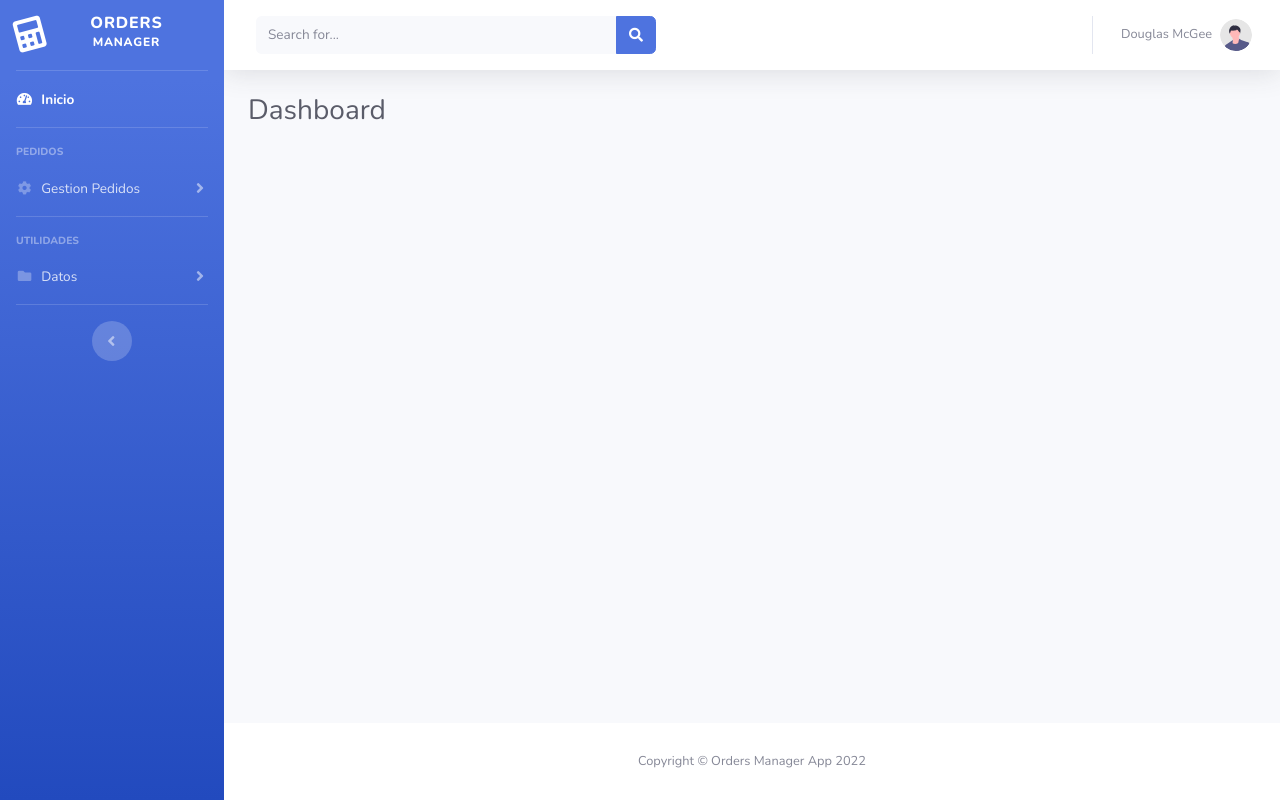
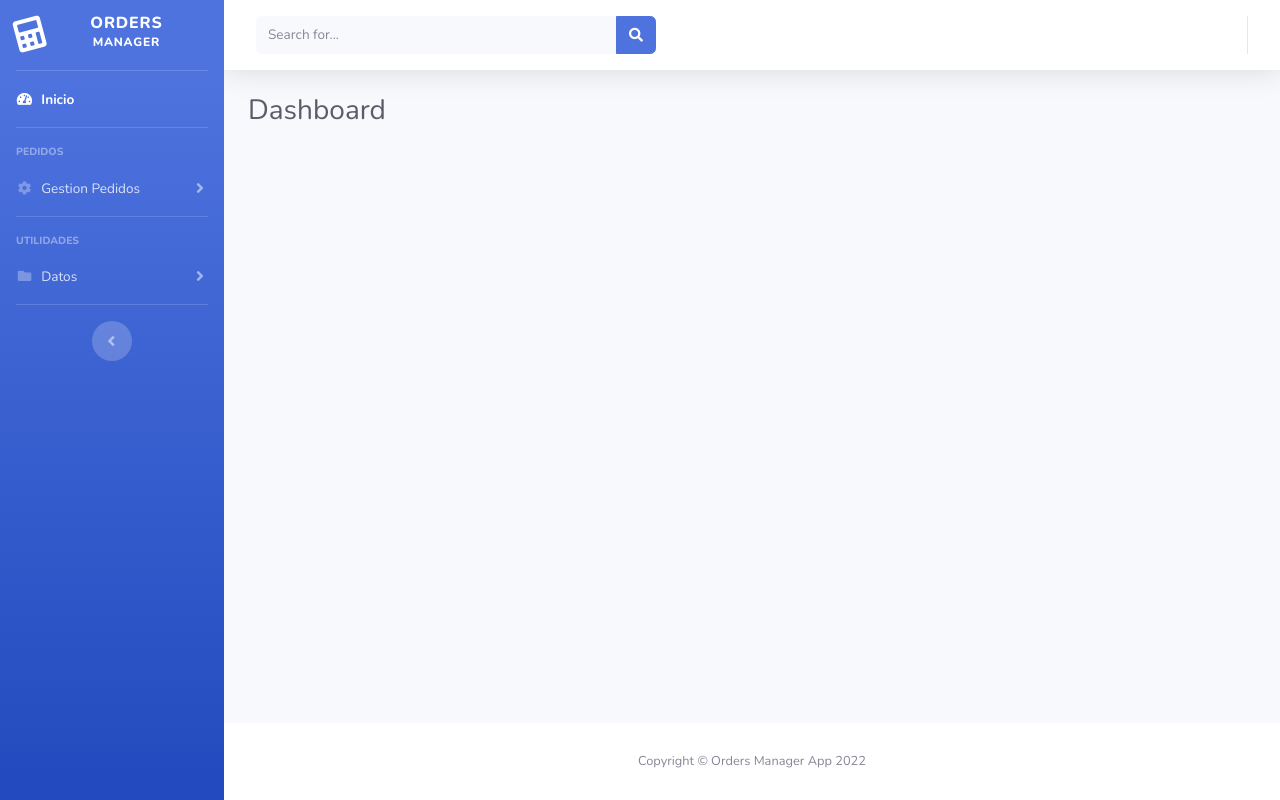
Before and after one commit to SergioBtosO/orders-manager-app, a Django app: page / in a window 1280 px wide. Run offline with Django 4.2, Linux system fonts and the light colour scheme; some libraries are stand-ins or nearby versions.

Commit message:
ajust index eliminar profile

```diff
--- a/home/templates/home/index.html
+++ b/home/templates/home/index.html
@@ -164,40 +164,7 @@
                                 </form>
                             </div>
                         </li>
-
                         <div class="topbar-divider d-none d-sm-block"></div>
-
-                        <!-- Nav Item - User Information -->
-                        <li class="nav-item dropdown no-arrow">
-                            <a class="nav-link dropdown-toggle" href="#" id="userDropdown" role="button"
-                                data-toggle="dropdown" aria-haspopup="true" aria-expanded="false">
-                                <span class="mr-2 d-none d-lg-inline text-gray-600 small">Douglas McGee</span>
-                                <img class="img-profile rounded-circle"
-                                    src="img/undraw_profile.svg">
-                            </a>
-                            <!-- Dropdown - User Information -->
-                            <div class="dropdown-menu dropdown-menu-right shadow animated--grow-in"
-                                aria-labelledby="userDropdown">
-                                <a class="dropdown-item" href="#">
-                                    <i class="fas fa-user fa-sm fa-fw mr-2 text-gray-400"></i>
-                                    Profile
-                                </a>
-                                <a class="dropdown-item" href="#">
-                                    <i class="fas fa-cogs fa-sm fa-fw mr-2 text-gray-400"></i>
-                                    Settings
-                                </a>
-                                <a class="dropdown-item" href="#">
-                                    <i class="fas fa-list fa-sm fa-fw mr-2 text-gray-400"></i>
-                                    Activity Log
-                                </a>
-                                <div class="dropdown-divider"></div>
-                                <a class="dropdown-item" href="#" data-toggle="modal" data-target="#logoutModal">
-                                    <i class="fas fa-sign-out-alt fa-sm fa-fw mr-2 text-gray-400"></i>
-                                    Logout
-                                </a>
-                            </div>
-                        </li>
-
                     </ul>
 
                 </nav>
```
